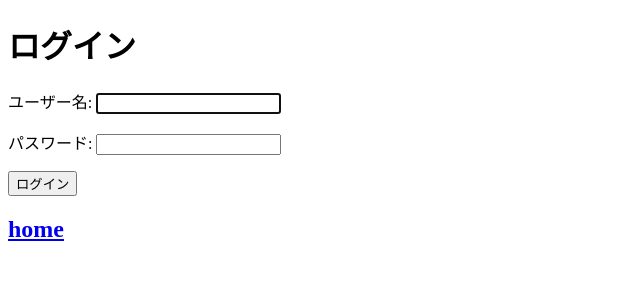
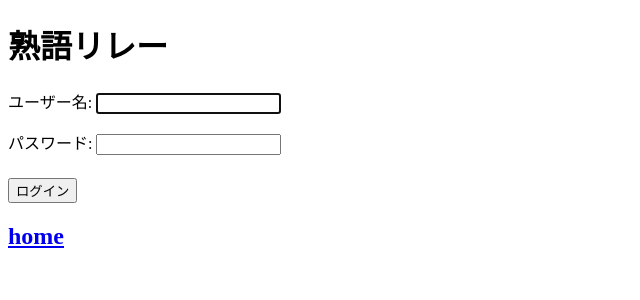
Before and after one commit to shoyu0320/prj-kanji-relay, a Django app: page /account/ in a window 1280 px wide. Shown: the top 300 px of the page, without its empty margins (0-640 px from the left). Run offline with Django 3.2, Linux system fonts and the light colour scheme.

Commit message:
inputをbuttonに修正した

```diff
--- a/src/jukugo_game/templates/account/login.html
+++ b/src/jukugo_game/templates/account/login.html
@@ -8,16 +8,22 @@
 </head>
 
 <body>
-    <h1>ログイン</h1>
+    <h1>
+        熟語リレー
+    </h1>
     <form action="{% url 'account:login' %}" method="post">
         {% csrf_token %}
         {{ form.as_p }}
-        <p>
-            <input type="submit" value="ログイン">
-            <input type="hidden" , name="next" , value="{% url 'home' %}">
-        </p>
+        <h2>
+            <button type="submit">
+                ログイン
+                <input type="hidden" , name="next" , value="{% url 'home' %}">
+            </button>
+        </h2>
     </form>
-    <h2><a href="{% url 'home' %}">home</a></h2>
+    <h2>
+        <a href="{% url 'home' %}">home</a>
+    </h2>
 </body>
 
 </html>
```
